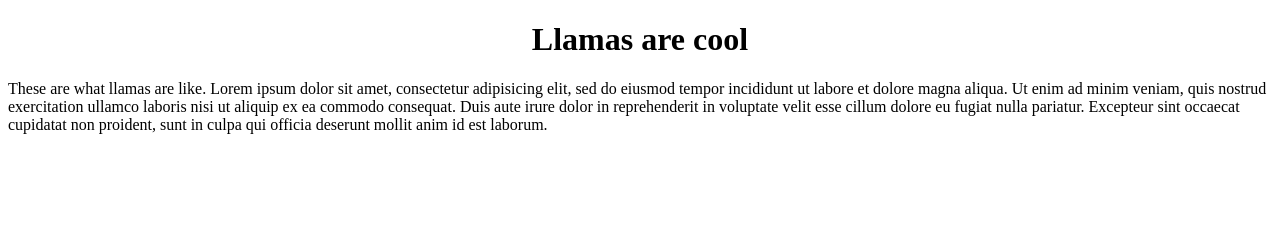
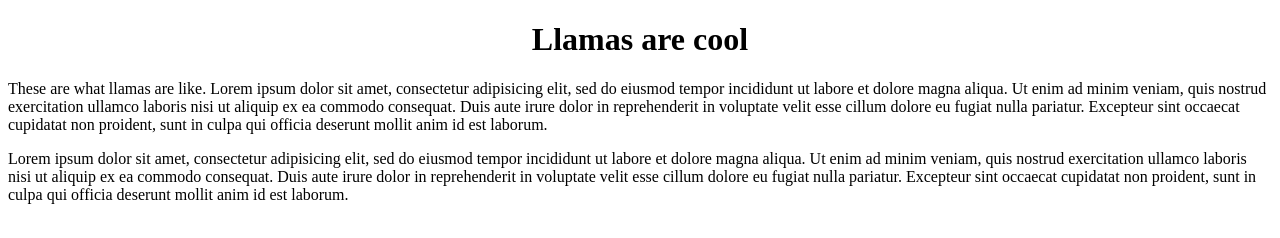
Before and after one commit to BeckySawyer/llamas-website, a plain HTML site: page index.html in a window 1280 px wide. Drawn offline with Linux system fonts and the light colour scheme.

Commit message:
New paragraph added

```diff
--- a/index.html
+++ b/index.html
@@ -7,12 +7,18 @@
 <body>
 
 <h1> Llamas are cool </h1>
-These are what llamas are like. Lorem ipsum dolor sit amet, consectetur adipisicing elit, sed do eiusmod
+<p>These are what llamas are like. Lorem ipsum dolor sit amet, consectetur adipisicing elit, sed do eiusmod
 tempor incididunt ut labore et dolore magna aliqua. Ut enim ad minim veniam,
 quis nostrud exercitation ullamco laboris nisi ut aliquip ex ea commodo
 consequat. Duis aute irure dolor in reprehenderit in voluptate velit esse
 cillum dolore eu fugiat nulla pariatur. Excepteur sint occaecat cupidatat non
-proident, sunt in culpa qui officia deserunt mollit anim id est laborum.
+proident, sunt in culpa qui officia deserunt mollit anim id est laborum.</p>
+<p> Lorem ipsum dolor sit amet, consectetur adipisicing elit, sed do eiusmod
+tempor incididunt ut labore et dolore magna aliqua. Ut enim ad minim veniam,
+quis nostrud exercitation ullamco laboris nisi ut aliquip ex ea commodo
+consequat. Duis aute irure dolor in reprehenderit in voluptate velit esse
+cillum dolore eu fugiat nulla pariatur. Excepteur sint occaecat cupidatat non
+proident, sunt in culpa qui officia deserunt mollit anim id est laborum. </p>
 
 </body>
 </html>
```
